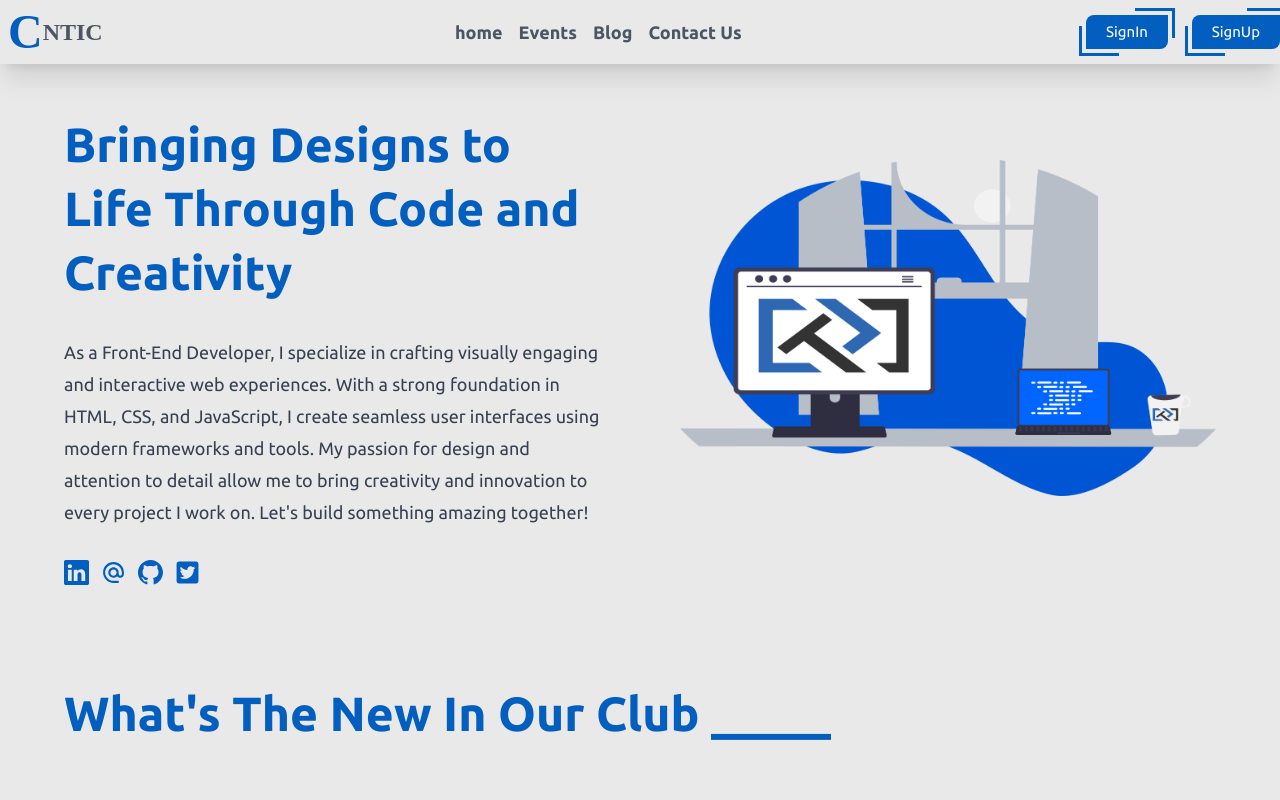
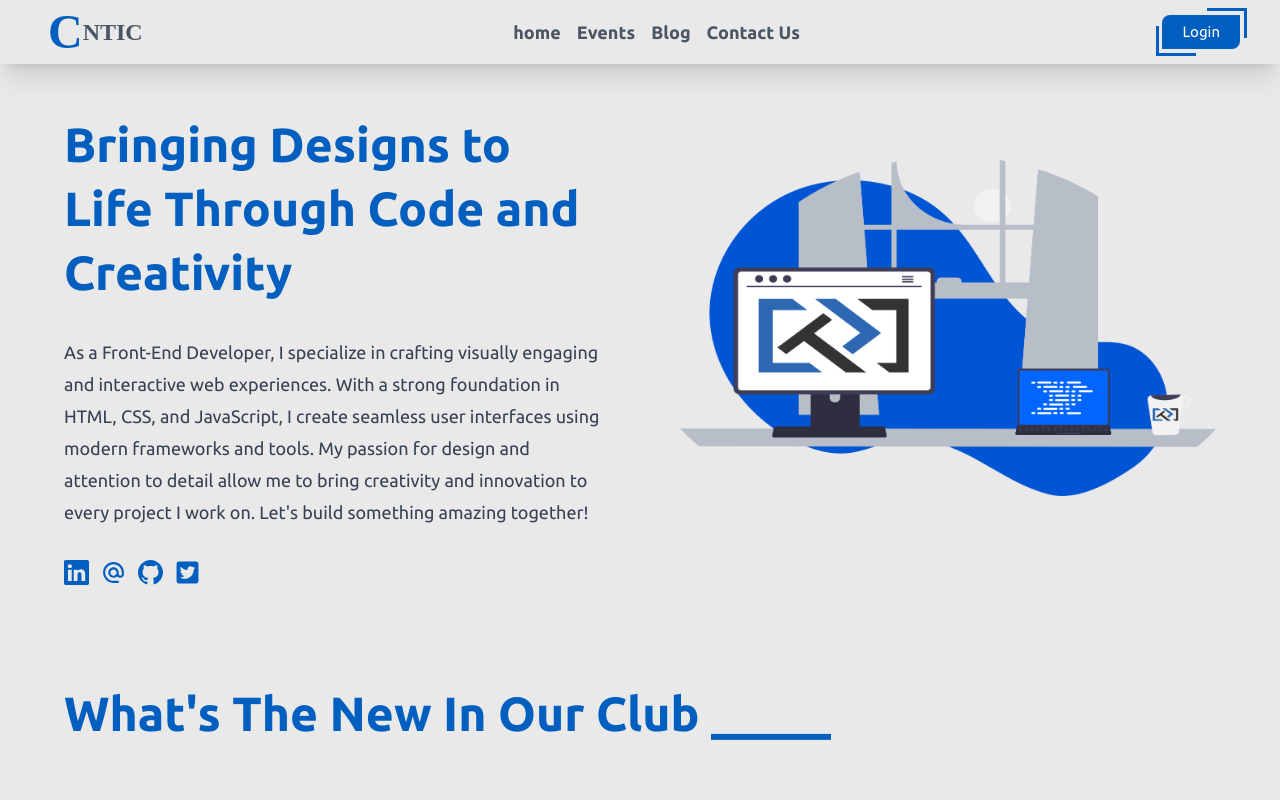
Before and after one commit to Becherair-Abdellah/CNTIC, a React (Vite) app: page / in a window 1280 px wide. Shown: the top 800 px of the page. Built offline with nearby package versions, Linux system fonts and the light colour scheme; a web font is replaced by a local one.

Commit message:
fixing Login Btn

```diff
--- a/src/components/PublicComponents/BtnLogin.jsx
+++ b/src/components/PublicComponents/BtnLogin.jsx
@@ -2,7 +2,7 @@ import React from 'react'
 function BtnLogin({content}) {
   return (
     <button
-    className='w-[30%] bg-primaryColor text-white rounded-tl-lg text-lg p-1 relative rounded-br-lg md:text-[15px] md:w-fit md:px-[20px] md:py-[3px]'>{content}
+    className='w-[30%] bg-primaryColor text-white rounded-tl-lg text-lg p-1 relative rounded-br-lg md:text-[15px] md:w-fit md:px-[20px] md:py-[13px]'>{content}
     <span className='w-[40px] h-[3px] absolute top-[-.43rem] right-[-.43rem]  bg-primaryColor'></span>
     <span className='w-[3px] h-[30px] absolute top-[-.43rem] right-[-.43rem] bg-primaryColor'></span>
 
--- a/src/components/PublicComponents/Navbar.jsx
+++ b/src/components/PublicComponents/Navbar.jsx
@@ -10,7 +10,7 @@ function Navbar() {
     } md:left-0`;
     return (
         <>
-            <div className="w-full flex justify-between items-center  fixed bg-[#e9e9e9] top-0 left-0 shadow-xl z-20">
+            <div className="w-full flex justify-between items-center  fixed bg-[#e9e9e9] top-0 left-0 shadow-xl z-20 px-10">
                 <div className="w-[65px] h-[65px] rounded-bl-full bg-primaryColor right-[-1rem] top-0 fixed md:hidden z-10"></div>
                 {/* logo  */}
                 <div className="text-gray-600 font-semibold text-2xl font-Playpen p-2 flex justify-center items-center">
@@ -54,8 +54,8 @@ function Navbar() {
                     </ul>
                     {/* buttons and profile */}
                     <div className="flex items-center gap-6 flex-col w-full md:flex-row md:w-fit">
-                        <BtnLogin content="SignIn" />
-                        <BtnLogin content="SignUp" />
+                        <BtnLogin content="Login" />
+                        {/* <BtnLogin content="SignUp" /> */}
                     </div>
                 </div>
                 <VscThreeBars
```
